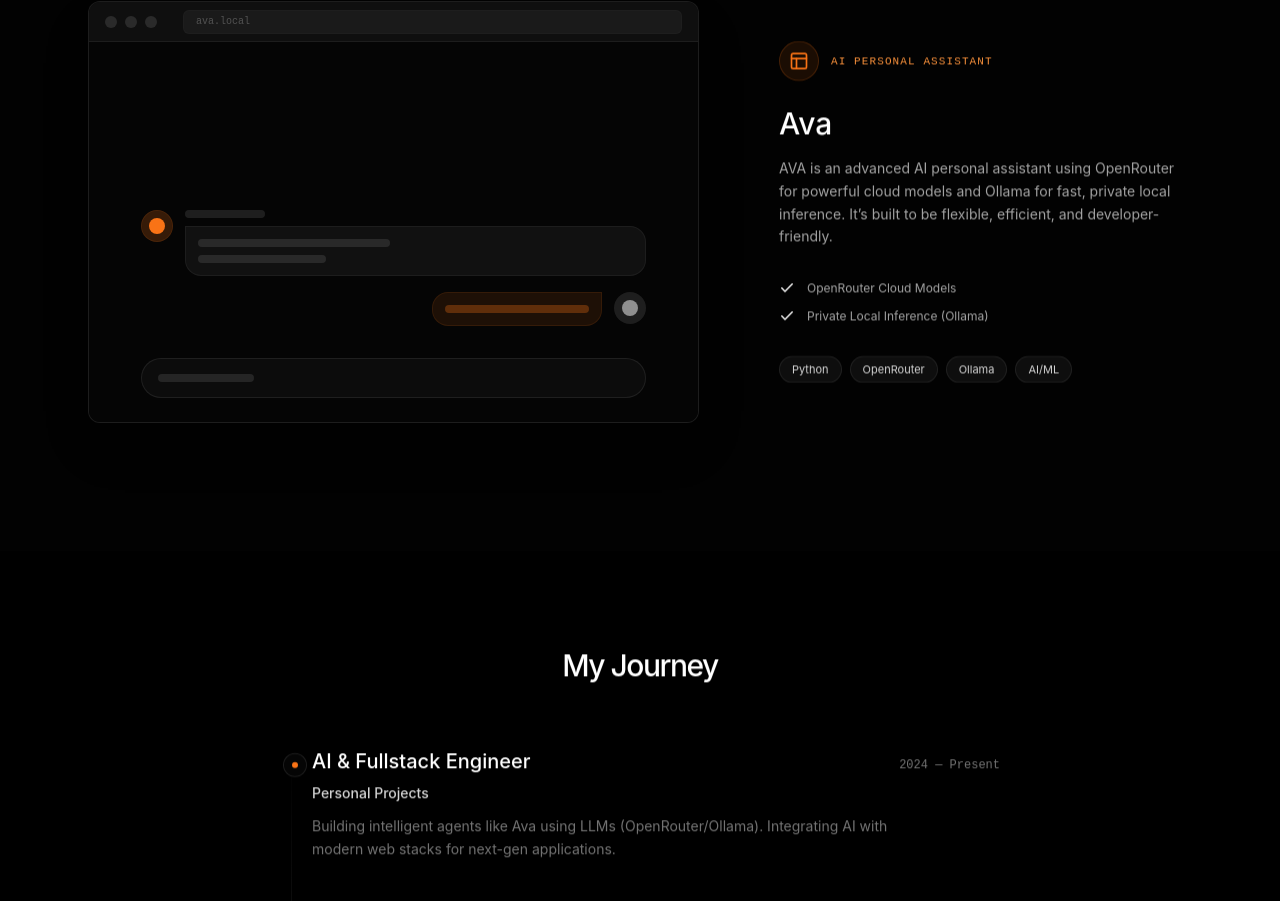
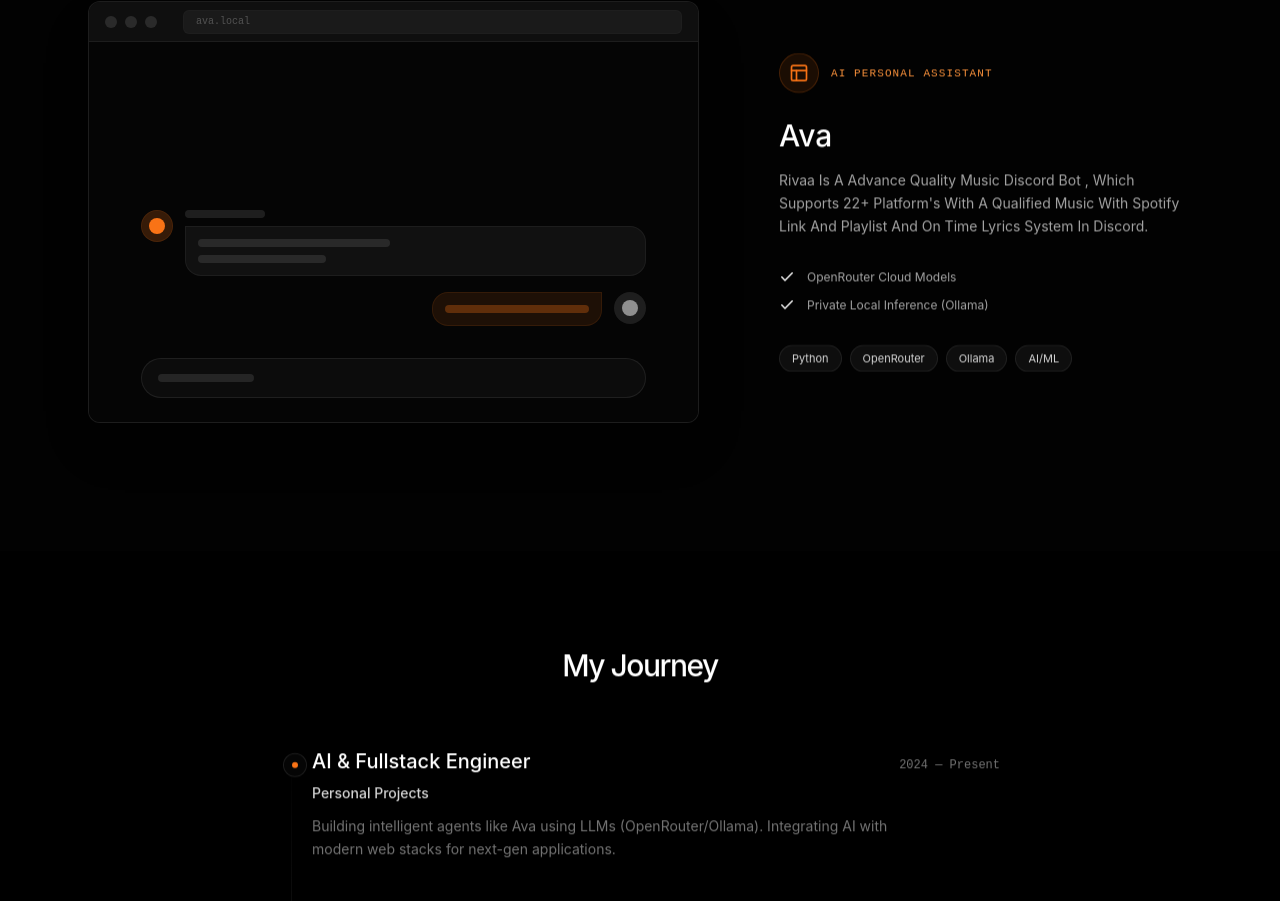
Before and after one commit to WarriorOGZz/wwxpr, a Next.js app: page / in a window 1280 px wide. Shown: the part 2232-3133 px from the top of the page. Built offline with nearby package versions, Linux system fonts and the light colour scheme.

Commit message:
Change project name and details in Projects component
Updated project details from 'Ava - AI Assistant' to 'Rivaa - Discord Music Bot' with new descriptions and links.

```diff
--- a/components/Projects.tsx
+++ b/components/Projects.tsx
@@ -11,7 +11,7 @@
 
         <div className="space-y-32">
 
-          {/* Project 1: Ava - AI Assistant */}
+          {/* Project 1: Rivaa - Discord Music Bot */}
           <div className="group grid grid-cols-1 lg:grid-cols-12 gap-12 lg:gap-20 items-center">
             <div className="lg:col-span-7 relative perspective-1000 reveal-on-scroll delay-100">
               <div className="absolute inset-0 bg-gradient-to-r from-orange-500/10 to-amber-500/10 blur-[80px] rounded-full opacity-0 group-hover:opacity-100 transition-opacity duration-700"></div>
@@ -62,7 +62,7 @@
 
                   {/* Overlay Buttons for Ava */}
                   <div className="absolute inset-0 bg-black/60 backdrop-blur-[2px] opacity-0 group-hover:opacity-100 transition-all duration-300 flex items-center justify-center gap-3">
-                    <a href="https://github.com/saraansx/Ava" target="_blank" rel="noopener noreferrer" className="px-5 py-2.5 bg-black/40 backdrop-blur-md border border-white/20 text-white text-xs font-medium rounded-full transform translate-y-4 group-hover:translate-y-0 transition-all duration-300 delay-75 hover:bg-white/10 hover:scale-105 active:scale-95 flex items-center gap-2 hover:border-white/40">
+                    <a href="https://github.com/WarriorOGZzZ/rivaamusixoolp" target="_blank" rel="noopener noreferrer" className="px-5 py-2.5 bg-black/40 backdrop-blur-md border border-white/20 text-white text-xs font-medium rounded-full transform translate-y-4 group-hover:translate-y-0 transition-all duration-300 delay-75 hover:bg-white/10 hover:scale-105 active:scale-95 flex items-center gap-2 hover:border-white/40">
                       <Code2 className="w-3.5 h-3.5" /> View Source
                     </a>
                   </div>
@@ -80,7 +80,7 @@
               </div>
               <h3 className="text-3xl font-medium text-white mb-4 group-hover:text-shine transition-all">Ava</h3>
               <p className="text-neutral-400 leading-relaxed mb-8 text-sm">
-                AVA is an advanced AI personal assistant using OpenRouter for powerful cloud models and Ollama for fast, private local inference. It’s built to be flexible, efficient, and developer-friendly.
+                Rivaa Is A Advance Quality Music Discord Bot , Which Supports 22+ Platform's With A Qualified Music With Spotify Link And Playlist And On Time Lyrics System In Discord.
               </p>
               <ul className="space-y-3 mb-8">
                 <li className="flex items-center gap-3 text-xs text-neutral-400">
```
